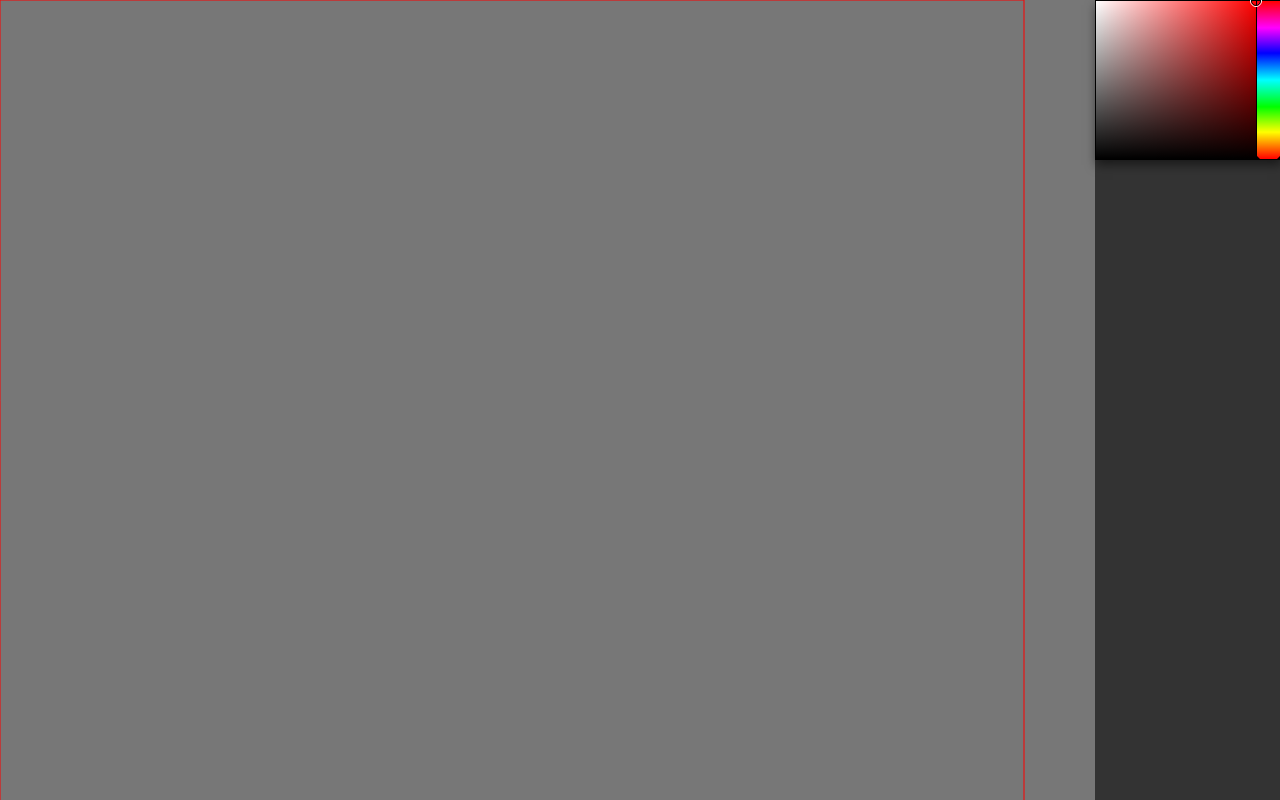
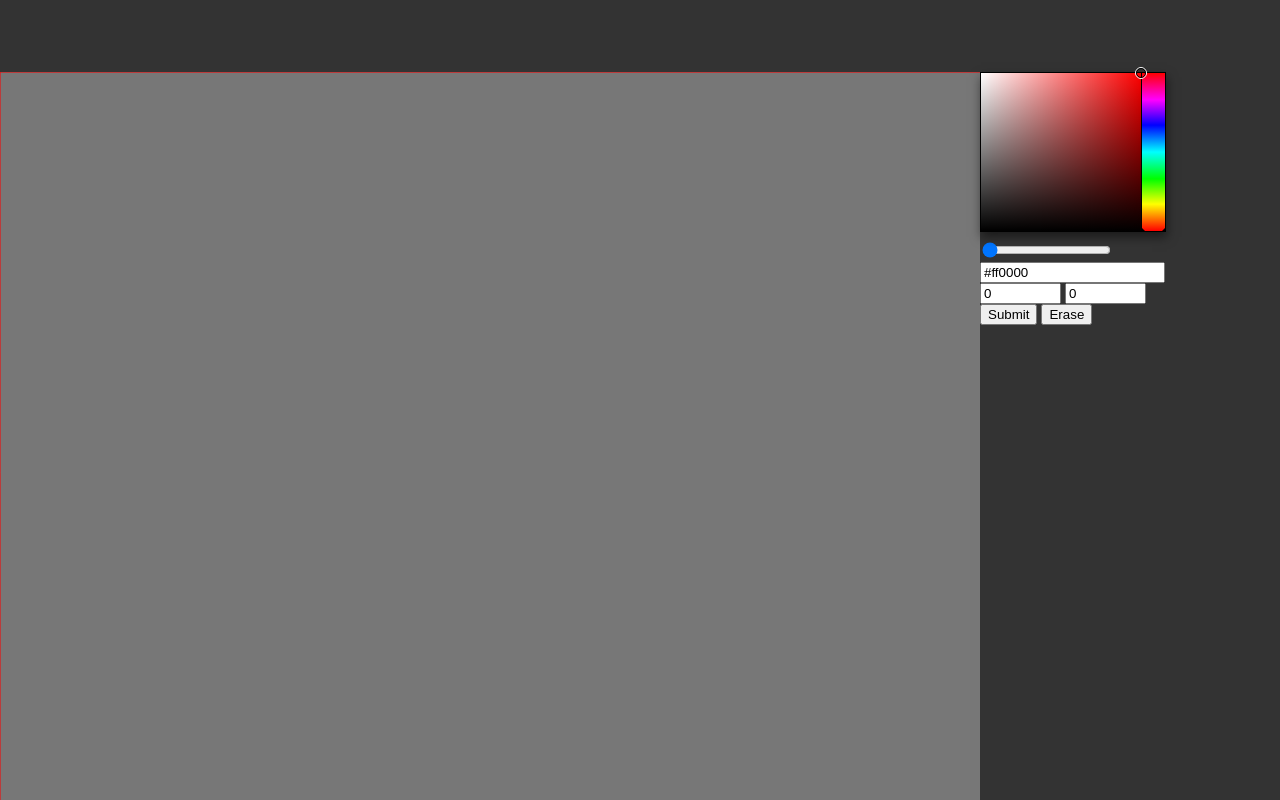
Before and after one commit to arkplace/arkplace-web, a plain HTML site: page index.html in a window 1280 px wide. Drawn offline with Linux system fonts and the light colour scheme.

Commit message:
fix css pixel representation

```diff
--- a/css/front.css
+++ b/css/front.css
@@ -17,7 +17,7 @@ body {
 }
 
 #header {
-    height : 72 px;
+    height : 72px;
     background-color : #333;
 }
 
@@ -25,8 +25,8 @@ body {
     margin : 0;
     top : 0;
     right : 0;
-    top : 72 px;
-    width : 300 px;
+    top : 72px;
+    width : 300px;
     height : 100%;
     position : fixed;
     background-color : #333;
@@ -34,5 +34,5 @@ body {
 
 #colorPicker {
     width : 100%;
-    height : 150 px;
+    height : 150px;
 }
```
